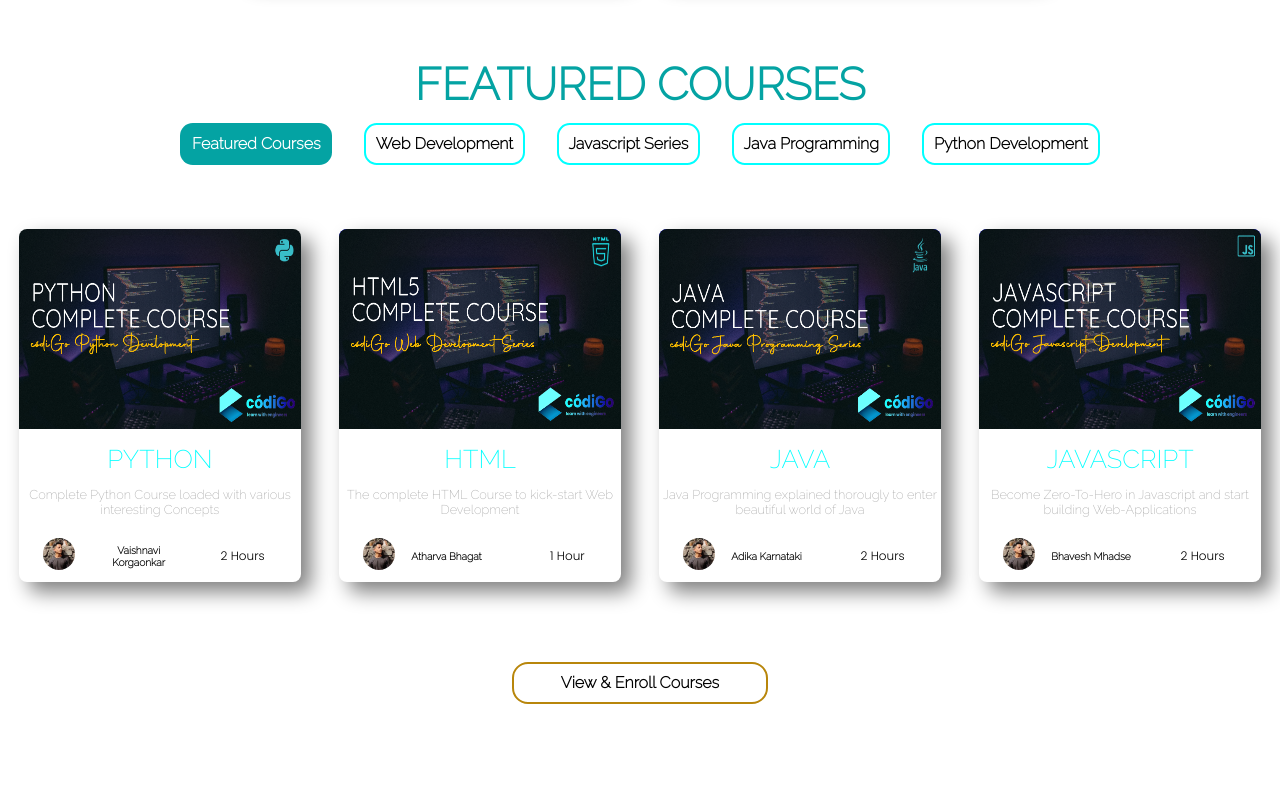
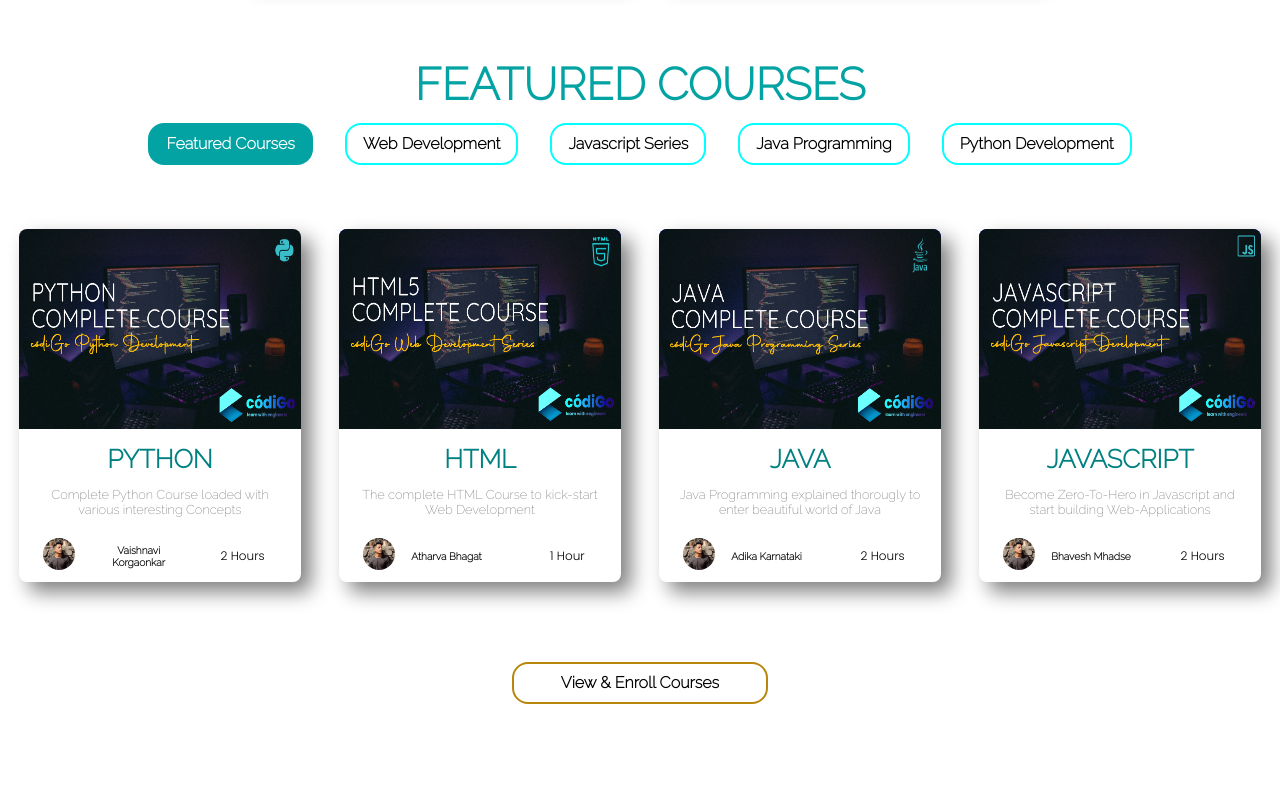
Before and after one commit to SparkFoundationTeam/codigo, a React (Create React App) app: page / in a window 1280 px wide. Shown: the part 1547-2340 px from the top of the page. Built offline with nearby package versions, Linux system fonts and the light colour scheme; a web font is replaced by a local one.

Commit message:
Add files via upload

```diff
--- a/src/footer.css
+++ b/src/footer.css
@@ -8,6 +8,7 @@
   justify-content: center;
   align-items: center;
   position: relative;
+  z-index: 100;
 }
 
 #contactsUl {
@@ -23,8 +24,6 @@
   justify-content: left;
   height: 7vh;
 }
-
-
 
 #logoFooter {
   height: 25vh;
@@ -49,16 +48,15 @@ a {
   margin-right: 2.5vw;
 }
 
-a:hover{
-    color: goldenrod;
-    transition-duration: .5s;
+a:hover {
+  color: goldenrod;
+  transition-duration: 0.5s;
 }
 
 #imgShort {
-    height: 4vh;
-    width:2.2vw;
-  }
-
+  height: 4vh;
+  width: 2.2vw;
+}
 
 @media screen and (max-width: 1000px) {
   #footer {
@@ -82,6 +80,4 @@ a:hover{
     height: 3.5vh;
     width: 3.5vh;
   }
-
-
 }
--- a/src/global.styles.js
+++ b/src/global.styles.js
@@ -63,15 +63,14 @@ export const CourseSelectorButtonContainer = styled.div`
 export const CourseSelectorButton = styled.button`
   width: auto;
   margin: 0 1rem;
-  padding: 0.3rem;
   font-size: 1rem;
   border: 2px solid aqua;
   color: black;
   font-weight: 900;
   background: transparent;
-  border-radius: 1vw;
+  border-radius: 2vh;
   transition: all ease-in-out 200ms;
-  padding: 0.6rem;
+  padding: 0.6rem 1rem ;
   &:hover {
     color: white;
     border: 2px solid transparent;
@@ -118,9 +117,9 @@ export const CoursesCard = styled.div`
 `;
 
 export const CourseCardHeader = styled.h1`
-  color: aqua;
+  color: teal;
   margin: 4% 0;
-  font-weight: 500;
+  font-weight: bold;
   text-transform: uppercase;
   font-size: 2vw;
   @media (max-width: 600px) {
@@ -128,9 +127,9 @@ export const CourseCardHeader = styled.h1`
   }
 `;
 export const CourseCardInfo = styled.p`
-  color: darkgrey;
-  margin: 1vw 0;
-  width: 100%;
+  color: gray;
+  margin: 1vw 5%;
+  width: 90%;
   font-weight: 500;
   font-size: 1vw;
   @media (max-width: 600px) {
--- a/src/navBar.jsx
+++ b/src/navBar.jsx
@@ -1,5 +1,5 @@
 import React from 'react';
-import logo from './codiGo.png'
+import logo from './resources/codiGo.png'
 import './navBar.css'
 import {Link} from 'react-router-dom'
 
```
Also changed, not shown: src/index.js (+0 -8 lines), src/navBar.css (+10 -10 lines), src/ScrollToTop.js (line endings or trailing spaces).
